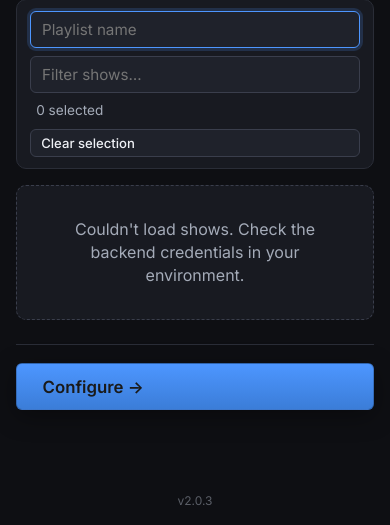
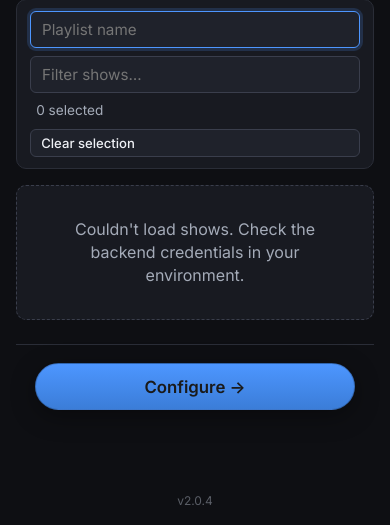
Before and after one commit to gillberg1111/linearr, a Flask app: page /new/show in a window 390 px wide; the page is wider, and only the part inside the window is pictured. Shown: the part 351-876 px from the top of that part. Run offline with Flask 3, Linux system fonts and the light colour scheme.

Commit message:
fix: mobile commit button — pill shape 320px centered (v2.0.4)
width: min(100%, 320px) + border-radius: 999px + justify-content: center
at 480px breakpoint. Centered pill rather than edge-to-edge rectangle.

Co-Authored-By: Claude Sonnet 4.6 <noreply@anthropic.com>

```diff
--- a/app.py
+++ b/app.py
@@ -2,7 +2,7 @@
 
 from __future__ import annotations
 
-__version__ = "2.0.3"
+__version__ = "2.0.4"
 
 import logging
 import os
--- a/static/style.css
+++ b/static/style.css
@@ -1487,7 +1487,7 @@ input.rules-add-value-text { width: 320px; max-width: 100%; text-align: left; }
   .builder-toolbar .name-input,
   .builder-toolbar .filter-input { flex: 0 0 auto; height: auto; width: 100%; }
 
-  .commit-bar .btn { width: 100%; }
+  .commit-bar .btn { width: min(100%, 320px); border-radius: 999px; justify-content: center; }
 
   .genre-preview-section { max-width: 100%; }
   .genre-preview-section .rotation-row { grid-template-columns: 48px 1fr; }
```
Also changed, not shown: CHANGELOG.md.
